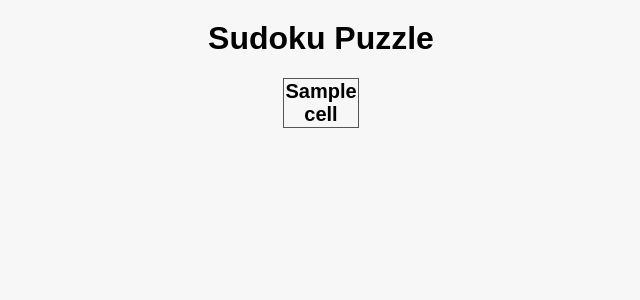
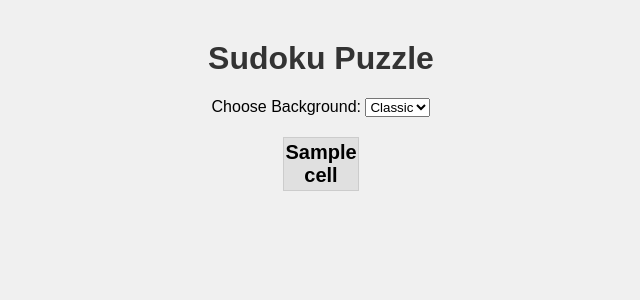
Before and after one commit to chriselcoelho/Sudoku, a Flask app: template templates/game.html in a window 1280 px wide. Shown: the top 300 px of the page, without its empty margins (319-959 px from the left). Run offline with Flask 3, Linux system fonts and the light colour scheme; the template is opened without the code that fills it: most values are stand-ins (such as "Sample title", 1, 10 or a date in 2020).

Commit message:
ui changes

```diff
--- a/static/style.css
+++ b/static/style.css
@@ -65,3 +65,83 @@ td:nth-child(3), td:nth-child(6) {
 tr:nth-child(3) td, tr:nth-child(6) td {
     border-bottom: 3px solid #333;
 }
+
+body {
+    font-family: Arial, sans-serif;
+    background-color: #f0f0f0;
+    background-size: cover;
+    background-repeat: no-repeat;
+    background-position: center;
+    transition: background-image 0.5s ease;
+    margin: 0;
+    padding: 20px;
+}
+
+h1 {
+    text-align: center;
+    color: #333;
+}
+
+.background-picker {
+    text-align: center;
+    margin-bottom: 20px;
+}
+
+table {
+    margin: auto;
+    border-collapse: collapse;
+}
+
+td {
+    border: 1px solid #ccc;
+    width: 50px;
+    height: 50px;
+    text-align: center;
+    vertical-align: middle;
+    background-color: #e0e0e0;
+    font-size: 20px;
+    font-weight: bold;
+}
+
+td input {
+    width: 100%;
+    height: 100%;
+    text-align: center;
+    font-size: 20px;
+    border: none;
+    background-color: #d3d3d3;
+}
+
+td input.correct {
+    background-color: #ffffff;
+    color: green;
+}
+
+td input.wrong {
+    background-color: #ffcccc;
+    color: red;
+}
+
+td input:focus {
+    outline: 2px solid #4caf50;
+    background-color: #f5fff5;
+}
+
+#play-again {
+    display: block;
+    margin: 20px auto;
+    padding: 10px 20px;
+    font-size: 18px;
+    background-color: #4caf50;
+    color: white;
+    border: none;
+    border-radius: 8px;
+    cursor: pointer;
+}
+
+#play-again:hover {
+    background-color: #45a049;
+}
+.background-picker {
+    margin-bottom: 20px;
+}
--- a/templates/game.html
+++ b/templates/game.html
@@ -4,8 +4,16 @@
     <title>Sudoku</title>
     <link rel="stylesheet" href="{{ url_for('static', filename='style.css') }}">
 </head>
-<body>
+<body id="main-body">
     <h1>Sudoku Puzzle</h1>
+    <div class="background-picker">
+        <label for="background-select">Choose Background:</label>
+        <select id="background-select">
+            <option value="bg_classic.jpg">Classic</option>
+            <option value="bg_forest.jpg">Forest</option>
+            <option value="bg_space.jpg">Space</option>
+        </select>
+    </div>
     <table>
         {% for row in board %}
             <tr>
@@ -28,7 +36,14 @@
         const solutionBoard = {{ board|tojson|safe }};
         const inputs = document.querySelectorAll('input[type="text"]');
         const playAgainBtn = document.getElementById('play-again');
+        const backgroundSelect = document.getElementById('background-select');
+        const mainBody = document.getElementById('main-body');
 
+        // Background changing
+        backgroundSelect.addEventListener('change', () => {
+            const bgFile = backgroundSelect.value;
+            mainBody.style.backgroundImage = `url('/static/${bgFile}')`;
+        });
         // Function to check input values
         function checkInputs() {
             let allCorrect = true;
```
Also changed, not shown: static/bg_classic.jpg (added), static/bg_forest.jpg (added), static/bg_space.jpg (added).
